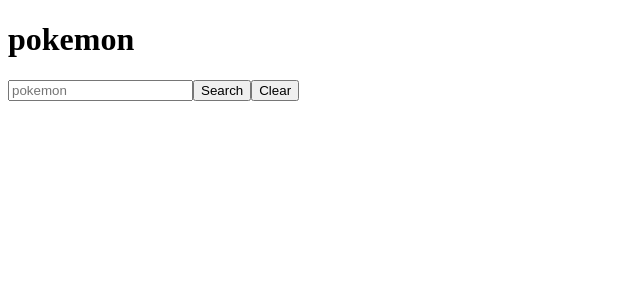
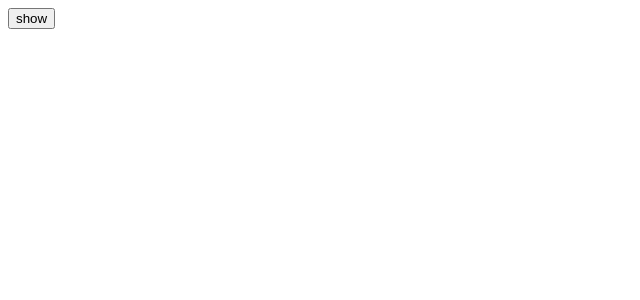
Before and after one commit to 72sevenzy2/react.ts-learning, a React (Vite) app in the folder react-projects/: page / in a window 1280 px wide. Shown: the top 300 px of the page, without its empty margins (0-640 px from the left). Built offline with nearby package versions, Linux system fonts and the light colour scheme.

Commit message:
updated imports

```diff
--- a/react-projects/src/App.tsx
+++ b/react-projects/src/App.tsx
@@ -3,11 +3,13 @@
 import Pokemon from './components/query2'
 import Mutation from './components/mutation'
 
+import Lazyapp from './components/lazyload-testing/lazyload'
+
 function App() {
 
   return (
     <>
-      <Pokemon></Pokemon>
+      <Lazyapp></Lazyapp>
     </>
   )
 }
```
